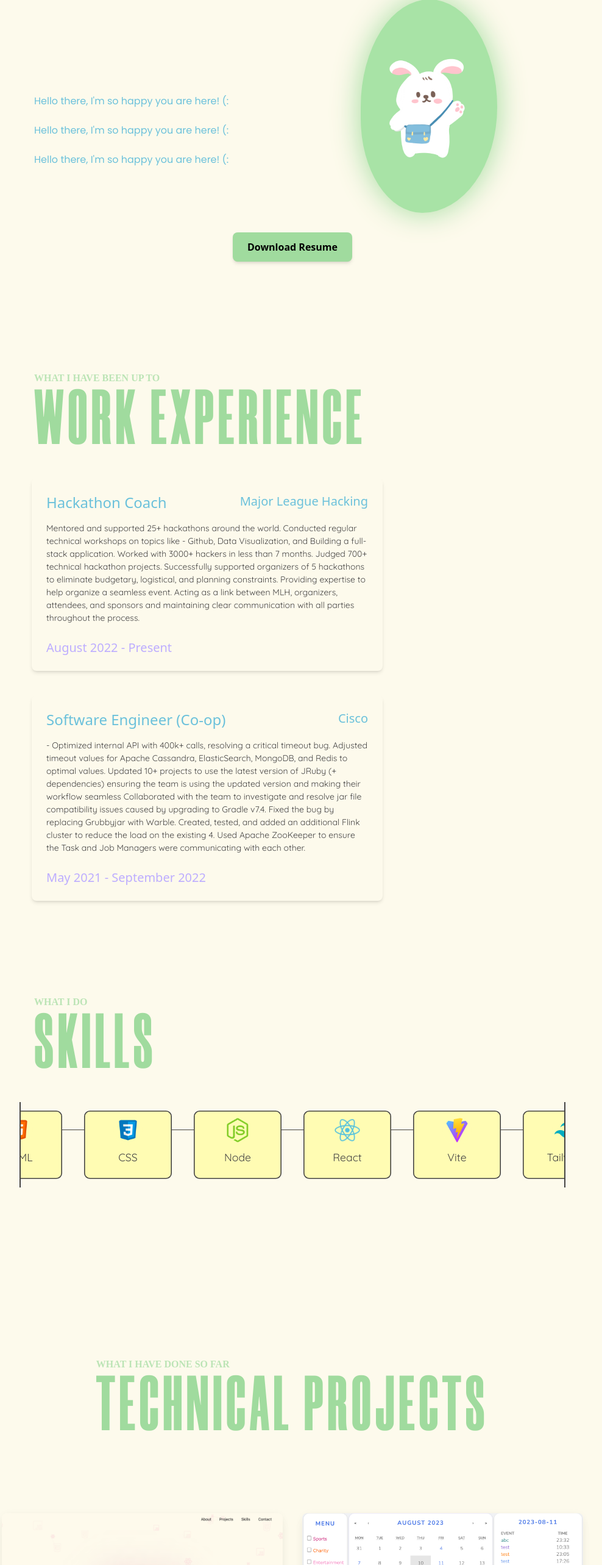
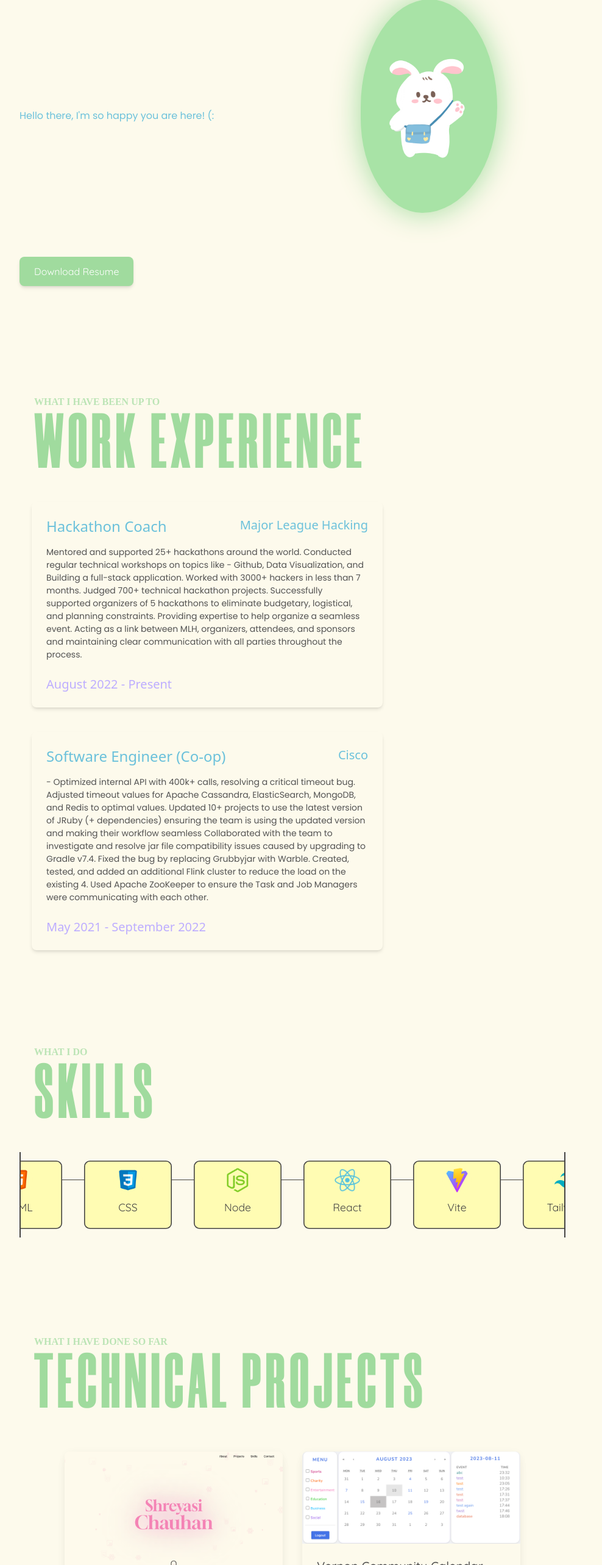
Before and after one commit to shreyasichauhan19/ShreyasiChauhan, a React (Vite) app: page / in a window 1280 px wide. Shown: the part 1002-3568 px from the top of the page at 61% size, without its empty margins (160-1148 px from the left). Built offline with nearby package versions, Linux system fonts and the light colour scheme; a web font is replaced by a local one.

Commit message:
more final touches, alignments and color modifications

```diff
--- a/src/App/index.css
+++ b/src/App/index.css
@@ -13,6 +13,10 @@
 @font-face {
   font-family: "Gloock";
   src: url(/Fonts/Gloock/Gloock-Regular.ttf);
+}
+@font-face {
+  font-family: "Morganite";
+  src: url(/Fonts/Gloock/Morganite-Light.ttf);
 }
 
 
--- a/src/Components/ProjectCards.jsx
+++ b/src/Components/ProjectCards.jsx
@@ -12,10 +12,10 @@ const ProjectCards = ({ title, imageSrc, description, link }) => {
         />
       </a>
       <div className="p-6">
-        <h5 className="mb-2 text-xl font-medium leading-tight text-neutral-800 dark:text-neutral-50">
+        <h5 className="mb-2 text-xl font-medium leading-tight text-grayscale-400 dark:text-neutral-50" style={{ fontFamily: 'Quicksand', fontSize: '20px'}}>
           {title}
         </h5>
-        <p>{description}</p>
+        <p  className="text-grayscale-400">{description}</p>
       </div>
     </div>
   );
--- a/src/Components/VolunteerExperienceItem.jsx
+++ b/src/Components/VolunteerExperienceItem.jsx
@@ -41,7 +41,7 @@ const VolunteerExperienceItem = ({ title, content }) => {
         className={`px-5 py-4 ${collapsed ? 'hidden' : 'visible'}`}
         aria-labelledby={`heading-${title}`}
       >
-        <p className="mb-4 text-grayscale-950" style={{ fontFamily: 'Quicksand', fontSize: '18px' }}>{content}</p>
+        <p className="mb-4 text-grayscale-950" style={{ fontFamily: 'Poppins, sans-serif', fontSize: '17px' }}>{content}</p>
       </div>
     </div>
   );
--- a/src/Components/WorkExperienceCards.jsx
+++ b/src/Components/WorkExperienceCards.jsx
@@ -29,8 +29,8 @@ const WorkExperienceCards = ({ jobTitle, company, description, date }) => {
               {company}
             </a>
           </div>
-          <p className="mb-6 text-grayscale-300"  style={{
-                fontFamily: "Quicksand",
+          <p className="mb-6 text-grayscale-400"  style={{
+                fontFamily: "Poppins, sans-serif",
                 fontSize: "14px",
                 fontWeight: "400",
               }}>{description}</p>
--- a/src/Constants/constants.js
+++ b/src/Constants/constants.js
@@ -98,9 +98,6 @@ const icons = {
 const introduction = {
   text: [
     "Hello there, I'm so happy you are here! (:",
-    "Hello there, I'm so happy you are here! (:",
-    "Hello there, I'm so happy you are here! (:",
-
   ],
 };
 
@@ -122,7 +119,7 @@ export const navLinks = [
     title: 'Projects',
   },
   {
-    id: 'VolunteerExperience',
+    id: 'volunteerexperience',
     title: 'Volunteer Experience',
   },
   {
--- a/src/Pages/About.jsx
+++ b/src/Pages/About.jsx
@@ -30,7 +30,7 @@ const About = () => {
                   damping: 20,
                 }}
                 style={{ fontFamily: "Poppins, sans-serif" }}
-                className="text-grayscale-50 p-6 text-center flex flex-col gap-6"
+                className="text-grayscale-50 text-center flex flex-col gap-6"
               >
                 <span className="text-primary-700">{introduction.text[0]}</span>
                 <span className="text-primary-700" >{introduction.text[1]}</span>
@@ -44,10 +44,11 @@ const About = () => {
             </div>
           </div>
         </div>
-        <div className="w-full mt-8 text-center">
+        <div className="w-full mt-[8%] text-left">
           <button
             onClick={handleResumeDownload}
-            className="bg-primary-400 text-white font-semibold px-6 py-3 rounded-lg shadow-md hover:bg-primary-700 transition duration-300"
+            className="bg-primary-400 text-white px-6 py-3 rounded-lg shadow-md hover:bg-primary-500 transition duration-300"
+            style={{ fontFamily: "Quicksand", color: "white" }}
           >
             Download Resume
           </button>
--- a/src/Pages/Projects.jsx
+++ b/src/Pages/Projects.jsx
@@ -53,11 +53,11 @@ const Projects = () => {
 
   return (
     <div id="projects" className="w-full overflow-hidden-web flex justify-center">
-      <div className="w-full min-h-screen relative mt-60 flex flex-col items-center justify-center pb-6">
-        <div className="w-80% h-[20%] mt-[1%] mb-[5%]">
+      <div className="w-full xl:w-[70%] flex flex-col ">
+        <div className="mt-[15%]">
           <SectionTitle title="TECHNICAL PROJECTS" subtitle="What I have done so far" />
         </div>
-        <div className="w-[90%] flex flex-wrap justify-center">
+        <div className="w-full flex flex-wrap justify-center">
           {projectData.map((project, index) => (
             <div className="w-[40%] h-[auto] m-4" key={index}>
               <ProjectCards
--- a/src/Pages/VolunteerExperience.jsx
+++ b/src/Pages/VolunteerExperience.jsx
@@ -33,9 +33,9 @@ const VolunteerExperience = () => {
   ];
 
   return (
-    <div className="w-full flex justify-center ">
-      <div className="w-[80%] mt-[0.1%] mb-[10%] ">
-        <div className="w-[80%] h-[20%] mt-[10%] mb-[6%]">
+    <div id="volunteerexperience" className="w-full flex overflow-hidden-web justify-center ">
+      <div className="w-full xl:w-[70%] flex flex-col">
+        <div className="w-full mt-[15%]">
           <SectionTitle title="VOLUNTEER EXPERIENCE" subtitle="Other stuff that I do" />
         </div>
         <div id="accordionExample">
--- a/src/Pages/WorkExperience.jsx
+++ b/src/Pages/WorkExperience.jsx
@@ -22,7 +22,7 @@ const WorkExperiencePage = () => {
 
   return (
     <div id="workexperience" className="w-full flex justify-center overflow-hidden-web">
-      <div className="w-full xl:w-[70%] flex flex-col ">
+      <div className="w-full xl:w-[70%] flex flex-col">
         <div className="w-full mt-[10%]">
           <SectionTitle title="WORK EXPERIENCE" subtitle="What I have been up to" />
         </div>
--- a/tailwind.config.js
+++ b/tailwind.config.js
@@ -24,6 +24,7 @@ export default {
         100: '#efefef',
         200: '#FDFDFF',
         300: '#454444',
+        400: '#525252',
         950: '#16161b',
       },
     },
```
